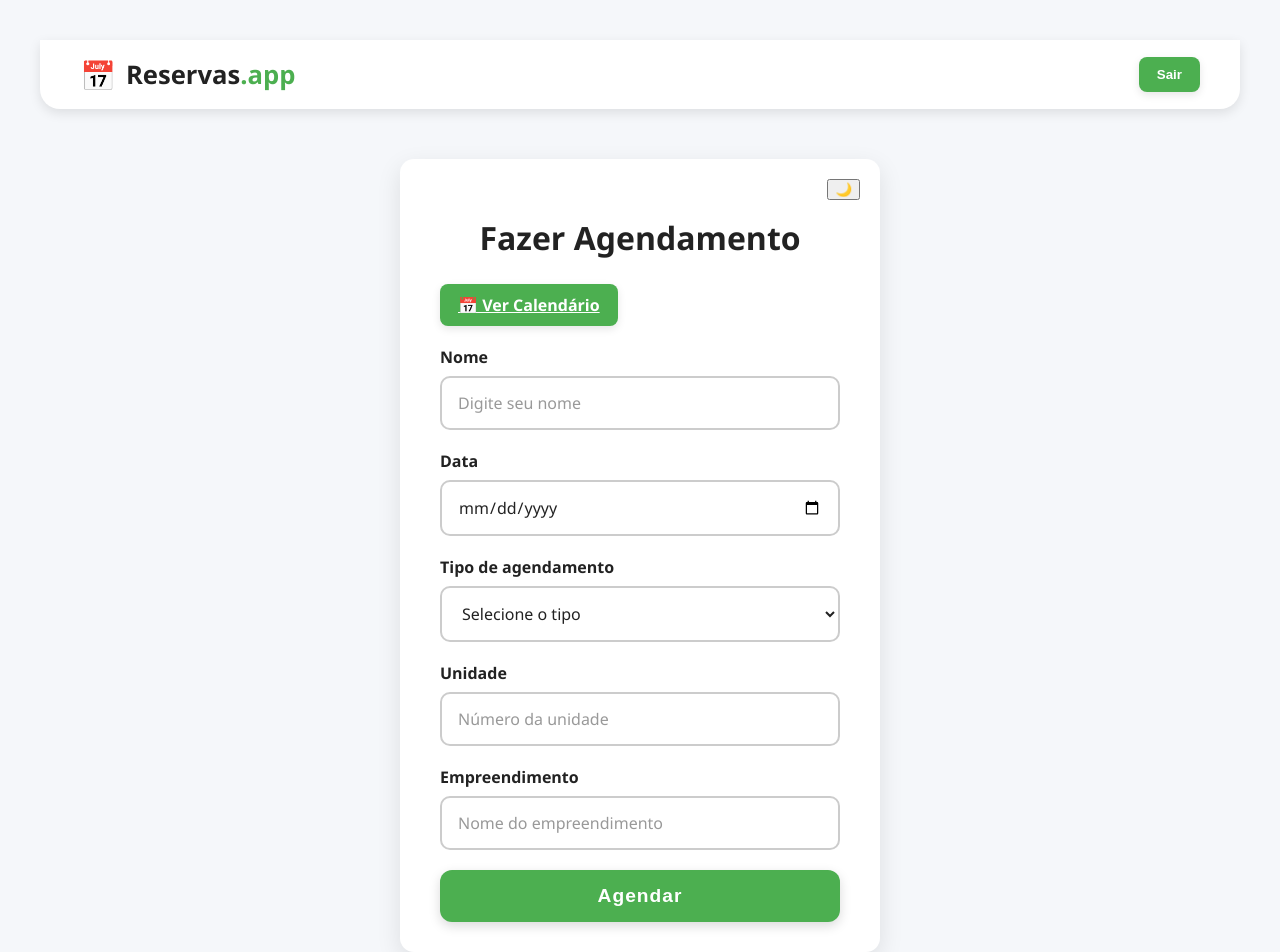
After one commit to TarleyRodrigues/reservas-app, a Flask app: page /agendar in a window 1280 px wide. The commit adds this page. Run offline with Flask 3, Linux system fonts and the light colour scheme; a user stored in the database is signed in.

Commit message:
feat: add event scheduling and viewing functionality with calendar integration

```diff
--- a/app.py
+++ b/app.py
@@ -41,6 +41,11 @@ def load_user(user_id):
     return None
 
 
+@app.route('/')
+def index():
+    return render_template('index.html')
+
+
 @app.route('/calendario')
 @login_required
 def calendario():
@@ -79,6 +84,55 @@ def logout():
     return redirect(url_for('login'))
 
 
+@app.route('/eventos')
+@login_required
+def eventos():
+    conn = sqlite3.connect('database.db')
+    cursor = conn.cursor()
+
+    cursor.execute(
+        'SELECT id, nome, data, tipo, unidade, empreendimento FROM agendamentos')
+    rows = cursor.fetchall()
+    conn.close()
+
+    eventos = []
+    for row in rows:
+        evento = {
+            "id": row[0],
+            "title": f"{row[1]} ({row[3]})",
+            "start": row[2]
+        }
+        eventos.append(evento)
+
+    return jsonify(eventos)
+
+
+@app.route('/agendar', methods=['GET', 'POST'])
+@login_required
+def agendar():
+    if request.method == 'GET':
+        # Renderiza o formulário de agendamento
+        return render_template('agendar.html')
+    elif request.method == 'POST':
+        # Aqui processa o formulário e salva no banco
+        nome = request.form['nome']
+        data = request.form['data']
+        tipo = request.form['tipo']
+        unidade = request.form['unidade']
+        empreendimento = request.form['empreendimento']
+
+        with sqlite3.connect('database.db') as conn:
+            cursor = conn.cursor()
+            cursor.execute('''
+                INSERT INTO agendamentos (nome, data, tipo, unidade, empreendimento)
+                VALUES (?, ?, ?, ?, ?)
+            ''', (nome, data, tipo, unidade, empreendimento))
+            conn.commit()
+
+        return redirect(url_for('index'))
+
+
+@app.route('/agendamentos')
 def init_db():
     with sqlite3.connect('database.db') as conn:
         cursor = conn.cursor()
--- /dev/null
+++ b/static/styles.css
@@ -0,0 +1,284 @@
+/* Reset e básico */
+* {
+  box-sizing: border-box;
+  transition: background-color 0.3s ease, color 0.3s ease;
+}
+
+body {
+  font-family: 'Segoe UI', Tahoma, Geneva, Verdana, sans-serif;
+  background-color: var(--bg);
+  color: var(--text);
+  margin: 0;
+  padding: 20px;
+  min-height: 100vh;
+}
+
+
+/* Variáveis CSS para tema claro/escuro */
+:root {
+  --bg: #f5f7fa;
+  --text: #222;
+  --form-bg: #fff;
+  --input-bg: #fff;
+  --input-border: #ccc;
+  --input-focus-border: #4caf50;
+  --button-bg: #4caf50;
+  --button-hover-bg: #45a049;
+  --button-text: #fff;
+  --shadow: rgba(0,0,0,0.1);
+}
+
+body.dark {
+  --bg: #121212;
+  --text: #eee;
+  --form-bg: #1f1f1f;
+  --input-bg: #2a2a2a;
+  --input-border: #555;
+  --input-focus-border: #66bb6a;
+  --button-bg: #66bb6a;
+  --button-hover-bg: #558b2f;
+  --button-text: #fff;
+  --shadow: rgba(0,0,0,0.6);
+}
+
+/* Container do formulário */
+.form-wrapper {
+  background: var(--form-bg);
+  padding: 30px 40px;
+  border-radius: 14px;
+  max-width: 480px;
+  width: 100%;
+  margin: 50px auto; /* 🔥 Centraliza horizontalmente */
+  box-shadow: 0 8px 24px var(--shadow);
+  position: relative;
+}
+
+
+/* Título */
+h2 {
+  text-align: center;
+  margin-bottom: 25px;
+  color: var(--text);
+  font-weight: 700;
+  font-size: 2rem;
+}
+
+/* Labels */
+form label {
+  display: block;
+  margin-bottom: 8px;
+  color: var(--text);
+  font-weight: 600;
+  font-size: 1rem;
+}
+
+/* Inputs e selects */
+form input, form select {
+  width: 100%;
+  padding: 14px 16px;
+  margin-bottom: 20px;
+  border-radius: 10px;
+  border: 2px solid var(--input-border);
+  background-color: var(--input-bg);
+  font-size: 1rem;
+  color: var(--text);
+  outline-offset: 2px;
+  transition: border-color 0.3s ease, box-shadow 0.3s ease;
+  font-weight: 500;
+  font-family: inherit;
+}
+
+form input::placeholder {
+  color: #999;
+  font-weight: 400;
+}
+
+form input:focus, form select:focus {
+  border-color: var(--input-focus-border);
+  box-shadow: 0 0 8px var(--input-focus-border);
+  outline: none;
+}
+
+/* Botão */
+.btn-agendar {
+  width: 100%;
+  background-color: var(--button-bg);
+  color: var(--button-text);
+  padding: 15px 0;
+  border: none;
+  border-radius: 12px;
+  cursor: pointer;
+  font-weight: 700;
+  font-size: 1.2rem;
+  letter-spacing: 1px;
+  box-shadow: 0 4px 12px rgba(0,0,0,0.15);
+  transition: background-color 0.3s ease, box-shadow 0.2s ease;
+}
+
+.btn-agendar:hover {
+  background-color: var(--button-hover-bg);
+  box-shadow: 0 6px 18px rgba(0,0,0,0.3);
+}
+
+/* Toggle modo claro/escuro */
+.theme-toggle {
+  position: absolute;
+  top:
+    20px;
+  right: 20px;}
+  /* Header */
+header {
+  width: 100%;
+  background-color: var(--form-bg);
+  display: flex;
+  justify-content: space-between;
+  align-items: center;
+  padding: 15px 40px;
+  box-shadow: 0 4px 12px var(--shadow);
+  border-radius: 0 0 20px 20px;
+  margin-bottom: 30px;
+}
+
+/* Logo estilizada */
+.logo {
+  display: flex;
+  align-items: center;
+  gap: 10px;
+  font-weight: 800;
+  font-size: 1.6rem;
+  color: var(--text);
+}
+
+.logo-icon {
+  font-size: 1.8rem;
+}
+
+.logo-text {
+  font-weight: 800;
+}
+
+.logo-dot {
+  color: var(--button-bg);
+}
+
+/* Botão no header */
+.header-btn {
+  background-color: var(--button-bg);
+  color: var(--button-text);
+  padding: 10px 18px;
+  border: none;
+  border-radius: 8px;
+  cursor: pointer;
+  font-weight: 600;
+  transition: background-color 0.3s ease, box-shadow 0.2s ease;
+  box-shadow: 0 3px 8px rgba(0,0,0,0.1);
+}
+
+.header-btn:hover {
+  background-color: var(--button-hover-bg);
+  box-shadow: 0 4px 14px rgba(0,0,0,0.2);
+}
+/* Container da página: tela cheia, centraliza o conteúdo */
+/* Estilos globais para body e html — sem flex nem centralização */
+body, html {
+  height: 100%;
+  margin: 0;
+  background: var(--bg);
+  color: var(--text);
+  font-family: 'Segoe UI', Tahoma, Geneva, Verdana, sans-serif;
+  /* Sem display flex aqui! */
+  padding: 20px; /* ou remova se quiser */
+  min-height: 100vh;
+}
+
+/* Agora, só para a página de login: */
+body.login-page, body.login-page html {
+  display: flex;
+  justify-content: center;
+  align-items: center;
+  padding: 0; /* remove o padding padrão */
+  background: #f0f2f5; /* Pode ser override */
+}
+
+/* Quadro branco centralizado só no login */
+body.login-page .login-container {
+  background: white;
+  padding: 40px 50px;
+  border-radius: 16px;
+  box-shadow: 0 12px 30px rgba(0,0,0,0.1);
+  width: 360px;
+  max-width: 90vw;
+  box-sizing: border-box;
+  text-align: center;
+}
+
+
+/* Quadro branco centralizado */
+.login-container {
+  background: white;
+  padding: 40px 50px;
+  border-radius: 16px;
+  box-shadow: 0 12px 30px rgba(0,0,0,0.1);
+  width: 360px;
+  max-width: 90vw;
+  box-sizing: border-box;
+  text-align: center;
+}
+
+/* Título do login */
+.login-container h2 {
+  margin-bottom: 24px;
+  font-weight: 700;
+  font-size: 1.8rem;
+  color: #333;
+}
+
+/* Inputs */
+.login-container input[type="email"],
+.login-container input[type="password"] {
+  width: 100%;
+  padding: 14px 16px;
+  margin-bottom: 20px;
+  border-radius: 10px;
+  border: 1.8px solid #ccc;
+  font-size: 1rem;
+  transition: border-color 0.3s ease;
+  box-sizing: border-box;
+}
+
+.login-container input[type="email"]:focus,
+.login-container input[type="password"]:focus {
+  border-color: #4caf50;
+  outline: none;
+  box-shadow: 0 0 8px #4caf50aa;
+}
+
+/* Botão */
+.login-container button {
+  width: 100%;
+  padding: 14px 0;
+  border: none;
+  border-radius: 12px;
+  background-color: #4caf50;
+  color: white;
+  font-weight: 700;
+  font-size: 1.1rem;
+  cursor: pointer;
+  transition: background-color 0.3s ease;
+  box-shadow: 0 5px 15px rgba(76, 175, 80, 0.4);
+}
+
+.login-container button:hover {
+  background-color: #43a047;
+}
+
+/* Mensagens de erro */
+.login-container ul {
+  list-style: none;
+  padding: 0;
+  margin: 0 0 16px 0;
+  color: #d32f2f;
+  font-weight: 600;
+  font-size: 0.9rem;
+  text-align: left;
+}
--- /dev/null
+++ b/templates/agendar.html
@@ -0,0 +1,49 @@
+{% extends 'base.html' %}
+
+{% block title %}Fazer Agendamento{% endblock %}
+
+{% block content %}
+<div class="form-wrapper">
+    <button class="theme-toggle" aria-label="Alternar modo claro e escuro" id="toggleTheme">🌙</button>
+
+    <h2>Fazer Agendamento</h2>
+
+    <!-- 🔗 Botão para acessar o calendário -->
+    <a href="{{ url_for('calendario') }}" class="header-btn" style="display: inline-block; margin-bottom: 20px;">
+        📅 Ver Calendário
+    </a>
+
+    <form method="POST" action="{{ url_for('agendar') }}">
+        <label for="nome">Nome</label>
+        <input id="nome" type="text" name="nome" placeholder="Digite seu nome" required>
+
+        <label for="data">Data</label>
+        <input id="data" type="date" name="data" required>
+
+        <label for="tipo">Tipo de agendamento</label>
+        <select id="tipo" name="tipo" required>
+            <option value="" disabled selected>Selecione o tipo</option>
+            <option value="Entrega de chaves">Entrega de chaves</option>
+            <option value="Visita Técnica">Visita Técnica</option>
+        </select>
+
+        <label for="unidade">Unidade</label>
+        <input id="unidade" type="text" name="unidade" placeholder="Número da unidade" required>
+
+        <label for="empreendimento">Empreendimento</label>
+        <input id="empreendimento" type="text" name="empreendimento" placeholder="Nome do empreendimento" required>
+
+        <button type="submit" class="btn-agendar">Agendar</button>
+    </form>
+</div>
+
+<script>
+  const toggleBtn = document.getElementById('toggleTheme');
+  const body = document.body;
+
+  toggleBtn.addEventListener('click', () => {
+    body.classList.toggle('dark');
+    toggleBtn.textContent = body.classList.contains('dark') ? '☀️' : '🌙';
+  });
+</script>
+{% endblock %}
--- /dev/null
+++ b/templates/base.html
@@ -0,0 +1,29 @@
+<!DOCTYPE html>
+<html lang="pt-br">
+<head>
+    <meta charset="UTF-8" />
+    <title>{% block title %}Meu App{% endblock %}</title>
+
+    <link rel="stylesheet" href="{{ url_for('static', filename='styles.css') }}">
+</head>
+<body>
+
+  <header>
+    <div class="logo">
+    <span class="logo-icon">📅</span>
+    <span class="logo-text">Reservas<span class="logo-dot">.app</span></span>
+</div>
+
+    {% if current_user.is_authenticated %}
+      <form method="GET" action="{{ url_for('logout') }}">
+        <button type="submit" class="header-btn">Sair</button>
+      </form>
+    {% endif %}
+  </header>
+
+  <main>
+    {% block content %}{% endblock %}
+  </main>
+
+</body>
+</html>
```
Also changed, not shown: static/style.css (deleted, +0 -29 lines), templates/calendario.html (+23 -16 lines), templates/index.html (+41 -27 lines), templates/login.html (+11 -11 lines), database.db, 1 other file.
